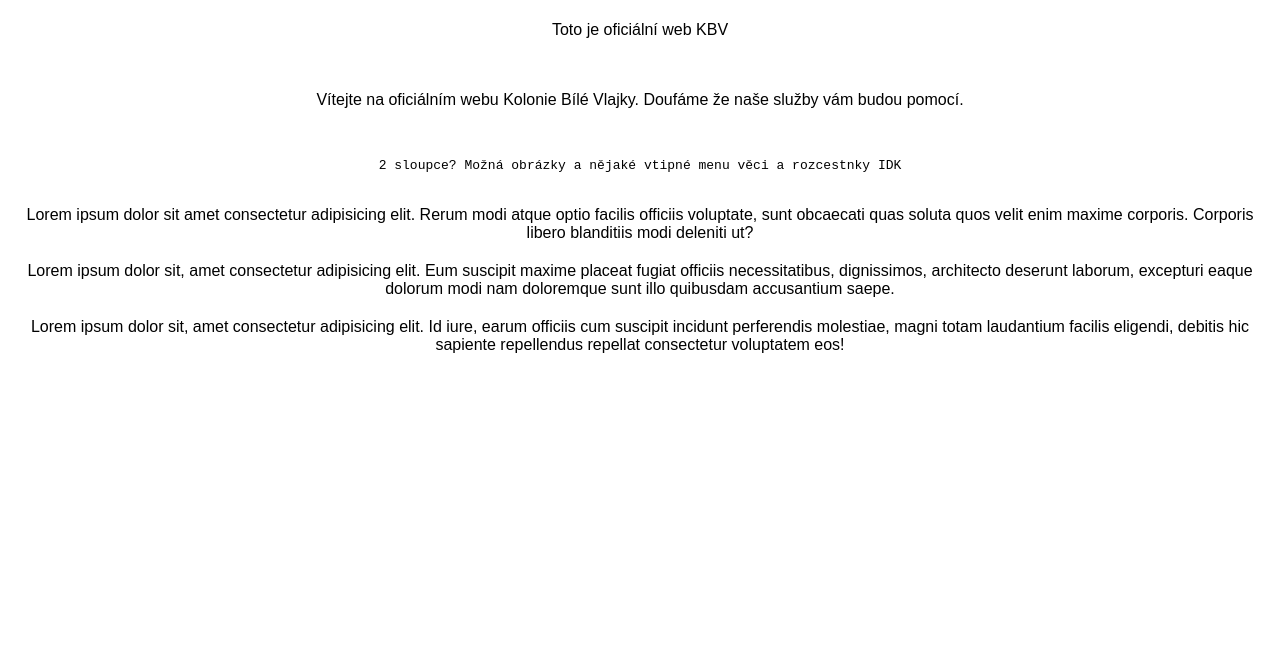
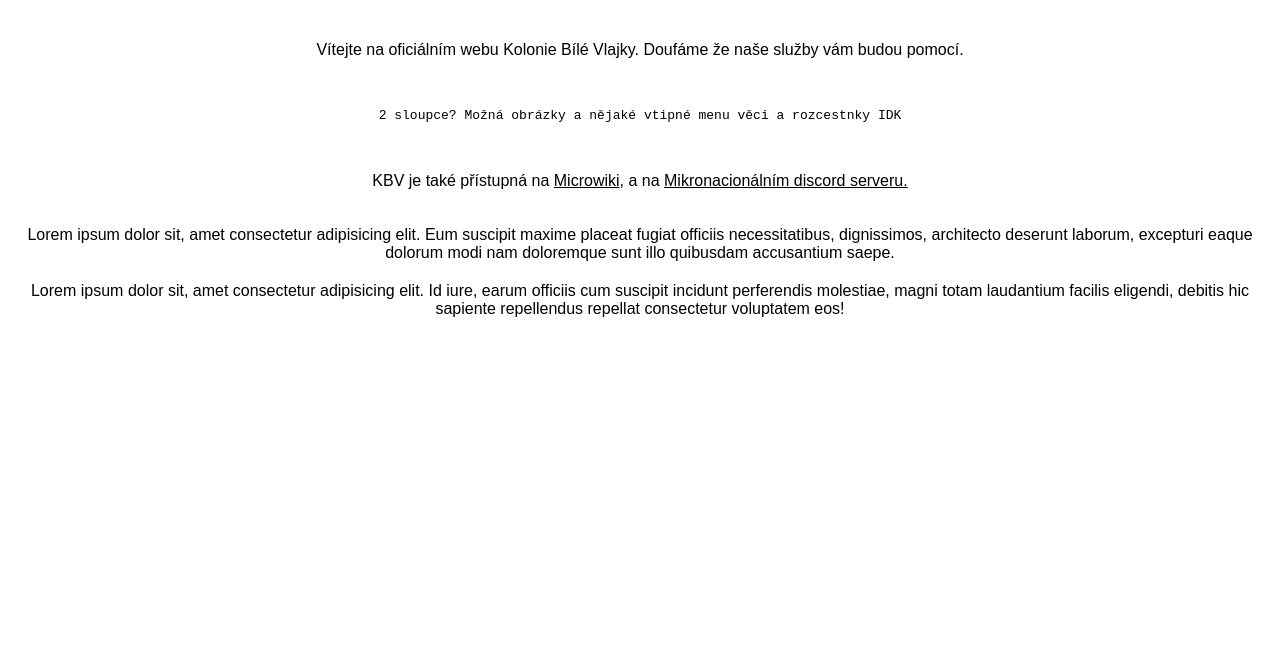
Before and after one commit to monolpay/KBV, a plain HTML site: page index.html in a window 1280 px wide. Shown: the part 133-800 px from the top of the page. Drawn offline with Linux system fonts and the light colour scheme.

Commit message:
odkazy ja neivm

```diff
--- a/css/style.css
+++ b/css/style.css
@@ -52,3 +52,7 @@ footer {
     /* zarovnání textu do bloku */
     /* text-align: justify;  */
 }
+
+.rozcestnik a {
+    text-decoration: underline;
+}
--- a/index.html
+++ b/index.html
@@ -11,7 +11,7 @@
         <h1>Kolonie Bílé Vlajky</h1>
     </header>
     <article>
-        <section>
+        <section class="rozcestnik">
             <nav>
                 <a class="current">Home</a>
                 <a href="./html/o_kbv.html">O KBV</a>
@@ -19,7 +19,7 @@
                 <a href="./html/kontakty.html">Kontakty</a>
             </nav>
             <div>
-                <p>Toto je oficiální web KBV</p>
+                <!-- <p>Toto je oficiální web KBV</p> -->
             </div>
             <div>
                 <p>Vítejte na oficiálním webu Kolonie Bílé Vlajky. Doufáme že naše služby vám budou pomocí.</p>
@@ -27,7 +27,9 @@
             <div>
                 <p style="font-family: monospace;">2 sloupce? Možná obrázky a nějaké vtipné menu věci a rozcestnky IDK</p>
             </div>
-            <div>Lorem ipsum dolor sit amet consectetur adipisicing elit. Rerum modi atque optio facilis officiis voluptate, sunt obcaecati quas soluta quos velit enim maxime corporis. Corporis libero blanditiis modi deleniti ut?</div>
+            <div>
+               <p>KBV je také přístupná na <a href="https://cs.micronations.wiki/wiki/Kolonie_B%C3%ADl%C3%A9_vlajky">Microwiki</a>, a na <a href="https://discord.gg/RmaTDmEC">Mikronacionálním discord serveru.</a>
+            </div>
             <div>Lorem ipsum dolor sit, amet consectetur adipisicing elit. Eum suscipit maxime placeat fugiat officiis necessitatibus, dignissimos, architecto deserunt laborum, excepturi eaque dolorum modi nam doloremque sunt illo quibusdam accusantium saepe.</div>
             <div>Lorem ipsum dolor sit, amet consectetur adipisicing elit. Id iure, earum officiis cum suscipit incidunt perferendis molestiae, magni totam laudantium facilis eligendi, debitis hic sapiente repellendus repellat consectetur voluptatem eos!</div>
         </section>
```
